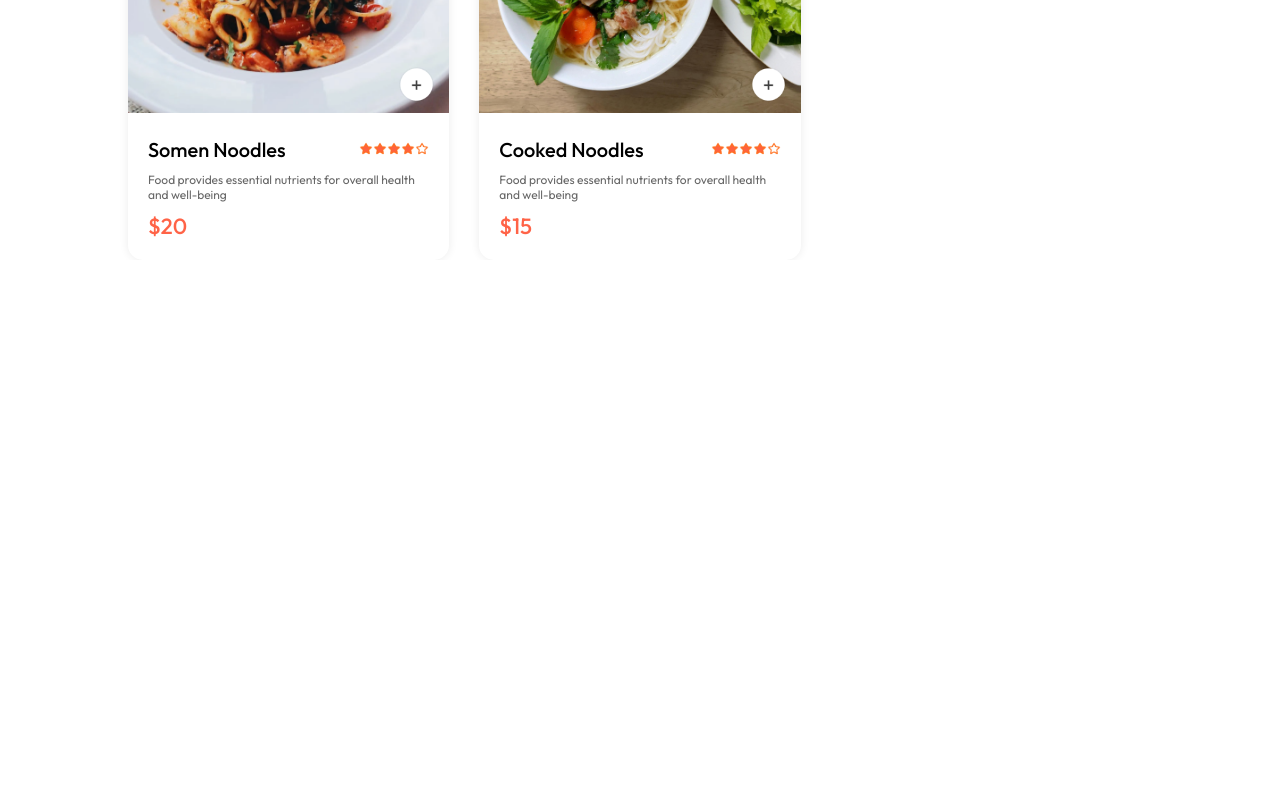
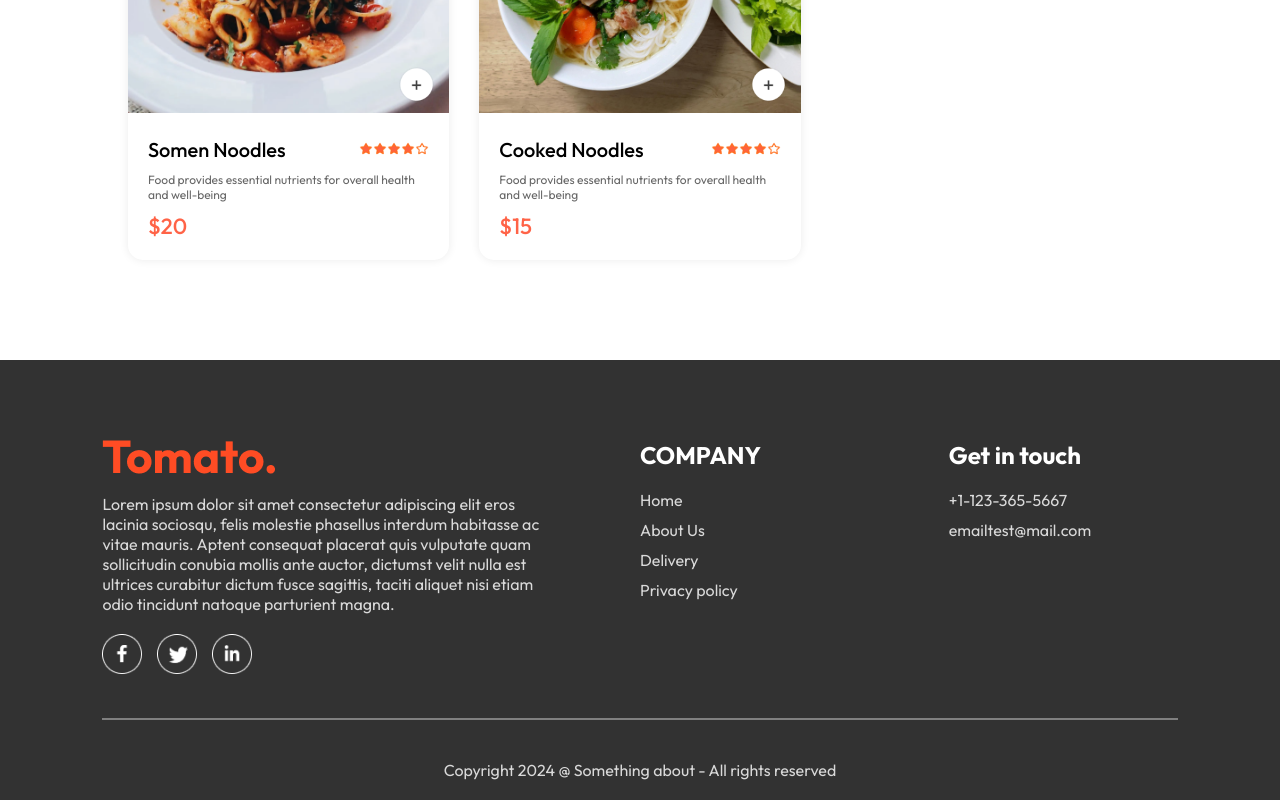
Before and after one commit to PotatoDoge/delivery-webapp, a React (Create React App) app: page / in a window 1280 px wide. Shown: the part 5613-6413 px from the top of the page. Before the commit the page ends 5873 px from the top, so only its background shows below. Built offline with nearby package versions, Linux system fonts and the light colour scheme.

Commit message:
Add footer

```diff
--- a/src/App.js
+++ b/src/App.js
@@ -4,10 +4,11 @@
 import Home from "./pages/Home/Home";
 import Cart from "./pages/Cart/Cart";
 import PlaceOrder from "./pages/PlaceOrder/PlaceOrder";
+import Footer from "./components/footer/Footer";
 
 const App = () => {
     return (
-        <div>
+        <>
             <div className="app">
                 <Navbar/>
                 <Routes>
@@ -16,7 +17,8 @@
                     <Route path="/order" element={<PlaceOrder/>}/>
                 </Routes>
             </div>
-        </div>
+            <Footer/>
+        </>
     )
 }
 
--- a/src/components/foodDisplay/FoodDisplay.jsx
+++ b/src/components/foodDisplay/FoodDisplay.jsx
@@ -3,7 +3,7 @@
 import {StoreContext} from "../../context/StoreContext";
 import FoodItem from "../foodItem/FoodItem";
 
-const FoodDisplay = (category) => {
+const FoodDisplay = ({category}) => {
 
     const {food_list} = useContext(StoreContext)
 
@@ -12,8 +12,10 @@
             <h2>Top dishes near you</h2>
             <div className="food-display-list">
                 {food_list.map((item, index) => {
-                    return <FoodItem key={index} id={item._id} name={item.name} description={item.description}
-                                     image={item.image} price={item.price}/>
+                    if (category === "All" || category === item.category) {
+                        return <FoodItem key={index} id={item._id} name={item.name} description={item.description}
+                                         image={item.image} price={item.price}/>
+                    }
                 })}
             </div>
         </div>
--- /dev/null
+++ b/src/components/footer/Footer.css
@@ -0,0 +1,47 @@
+.footer {
+    color: #d9d9d9;
+    background-color: #323232;
+    display: flex;
+    flex-direction: column;
+    align-items: center;
+    gap: 20px;
+    padding: 80px 8vw 20px;
+    margin-top: 100px;
+}
+
+.footer-content {
+    width: 100%;
+    display: grid;
+    grid-template-columns: 2fr 1fr 1fr;
+    gap: 80px;
+}
+
+.footer-content-left, .footer-content-right, .footer-content-center {
+    display: flex;
+    flex-direction: column;
+    align-items: start;
+    gap: 20px;
+}
+
+.footer-content-left li, .footer-content-right li, .footer-content-center li{
+    list-style: none;
+    margin-bottom: 10px;
+    cursor: pointer;
+}
+
+.footer-content-right h2, .footer-content-center h2{
+    color: white;
+}
+
+.footer-social-icons img{
+    width: 40px;
+    margin-right: 15px;
+}
+
+.footer hr{
+    width: 100%;
+    height: 2px;
+    margin: 20px 0;
+    background-color: grey;
+    border: none;
+}
--- /dev/null
+++ b/src/components/footer/Footer.jsx
@@ -0,0 +1,41 @@
+import React from 'react';
+import './Footer.css'
+import {assets} from "../../assets/assets";
+
+const Footer = () => {
+    return (
+        <div className="footer" id="footer">
+            <div className="footer-content">
+                <div className="footer-content-left">
+                    <img src={assets.logo} className="logo" alt="logo" />
+                    <p>Lorem ipsum dolor sit amet consectetur adipiscing elit eros lacinia sociosqu, felis molestie phasellus interdum habitasse ac vitae mauris. Aptent consequat placerat quis vulputate quam sollicitudin conubia mollis ante auctor, dictumst velit nulla est ultrices curabitur dictum fusce sagittis, taciti aliquet nisi etiam odio tincidunt natoque parturient magna.</p>
+                    <div className="footer-social-icons">
+                        <img src={assets.facebook_icon}/>
+                        <img src={assets.twitter_icon}/>
+                        <img src={assets.linkedin_icon}/>
+                    </div>
+                </div>
+                <div className="footer-content-center">
+                    <h2>COMPANY</h2>
+                    <ul>
+                        <li>Home</li>
+                        <li>About Us</li>
+                        <li>Delivery</li>
+                        <li>Privacy policy</li>
+                    </ul>
+                </div>
+                <div className="footer-content-right">
+                    <h2>Get in touch</h2>
+                    <ul>
+                        <li>+1-123-365-5667</li>
+                        <li>emailtest@mail.com</li>
+                    </ul>
+                </div>
+            </div>
+            <hr/>
+            <p className="footer-copyright">Copyright 2024 @ Something about - All rights reserved</p>
+        </div>
+    )
+}
+
+export default Footer;
```
